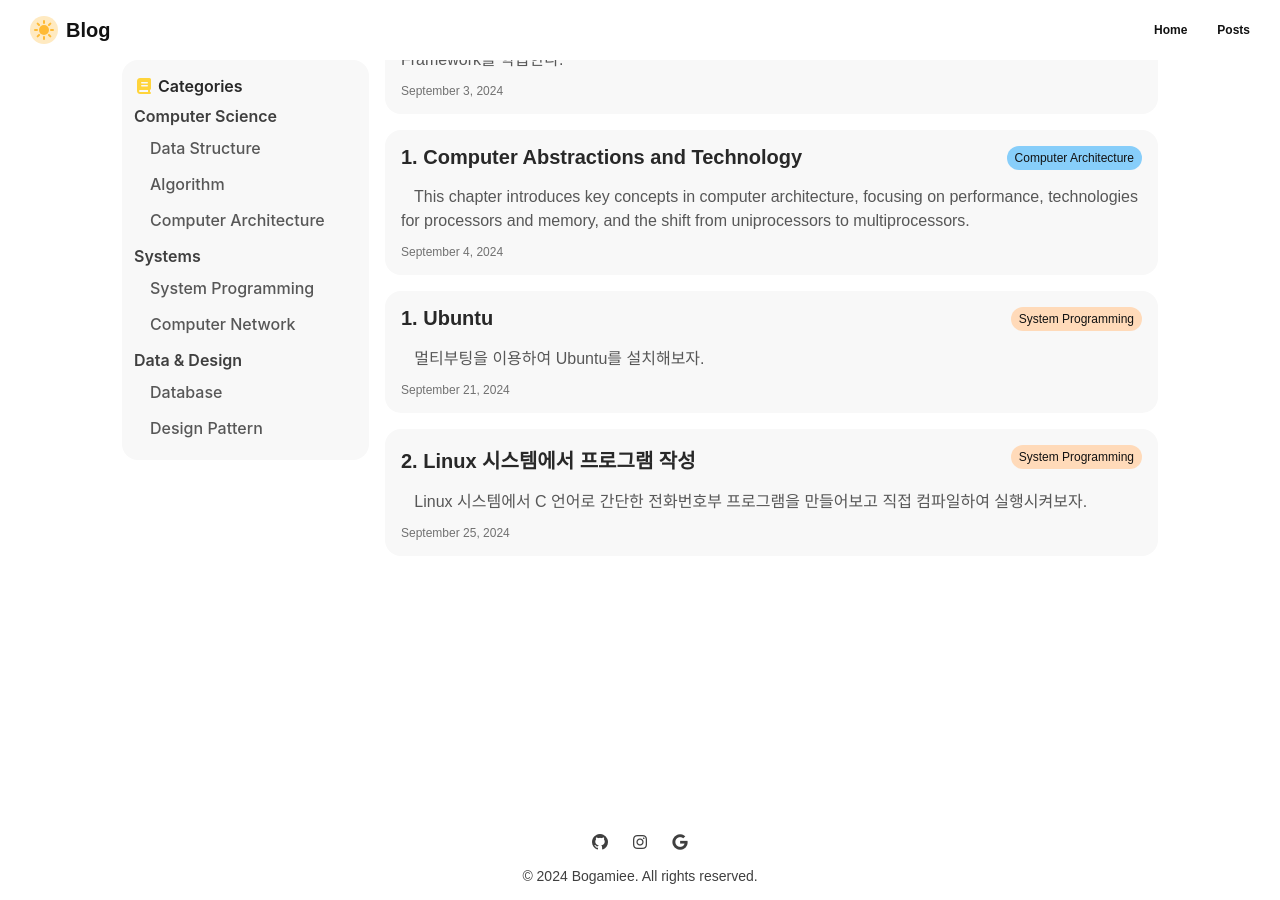
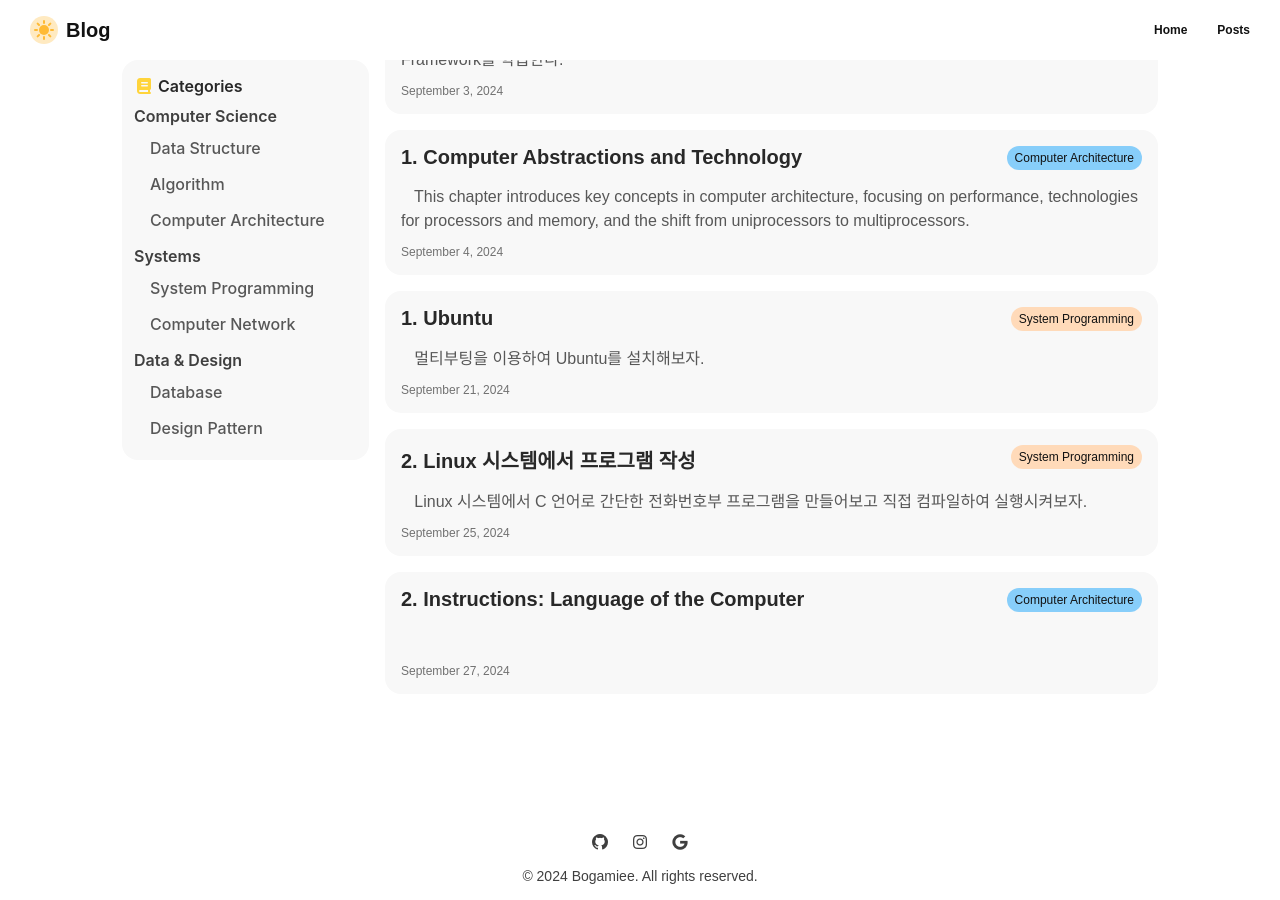
Before and after one commit to bogamie/bogamie.github.io, a Jekyll site: the page built from _pages/posts.html, in a window 1280 px wide and 900 px high, scrolled down 98 px. Built offline with Jekyll 4.4.1, drawn with Linux system fonts in a browser that asks for light colours; cached includes are drawn as plain includes; nearby versions of some CDN libraries; some web fonts are replaced; some of the changed lines change nothing that is shown.

Commit message:
Feat: Update post content

````diff
--- /dev/null
+++ b/_posts/Computer Architecture/2024-09-27-computer-architecutre-2.md
@@ -0,0 +1,176 @@
+---
+title:  "2. Instructions: Language of the Computer"
+excerpt: "&nbsp;&nbsp; "
+date:   2024-09-27 21:35:57 +0900
+categories: Computer Architecture
+permalink: posts/2-instructions-language-of-the-computer
+published: true
+# Data Structure / Algorithm / Computer Architecture / System Programming / Computer Network / Database / Design Pattern / Web Programming / JavaScript / Java
+# ![Light Mode Image](){: class="light-mode-img" height="90%" width="90%"}
+
+# ![Dark Mode Image](){: class="dark-mode-img" height="90%" width="90%"}
+
+# abstration <img class="lazy" data-src="https://github.com/user-attachments/assets/88804cf0-05c4-4f03-8319-3161edd6f5b7#right" alt="image" height="5%" width="5%">**
+---
+# 2.1 Introduction
+
+&nbsp;&nbsp; The words of a computer's language are called *instructions*, and its vocabulary is called an **instruction sets**[^1]. In this chapter, you will see the instruction set of a real computer, both in the form written by people and in the form read by the computer.
+
+<div class="bg"></div>
+
+# 2.2 Operations of the Computer Hardware
+
+&nbsp;&nbsp; Every computer must be able to perform arithmetic. The MIPS assembly language notation
+
+```assembly
+add a, b, c
+```
+
+&nbsp;&nbsp; instructs a computer to add the two variables `b` and `c` and to put their sum in `a`.
+
+&nbsp;&nbsp; This notation is rigid in that each MIPS arithmetic instruction performs only one operation and must have exactly three variables. For example, suppose we want place the sum of four variables `b`, `c`, `d`, and `e` into vairiable `a`.
+
+&nbsp;&nbsp; The following sequence of instructions adds the four variables:
+
+```assembly
+add a, b, c     # The sum of b and c is placed in a
+add a, a, d     # The sum of b, c and d is now in a
+add a, a, e     # The sum of b, c, d and e is now in a
+```
+
+&nbsp;&nbsp; Thus, it takes three instructions to sum the four variables.
+
+&nbsp;&nbsp; The natural number of operands for an operation like addition is three: the two numbers being added together and a place to put the sum. Requiring every instruction to have exactly three operands, no more and no less, conforms to the philosophy of keeping the hardware simple: hardware for a variable number of operands is more complicated than hardware for a fixed number. This situation illustrates the first of three underlying of hardware design:
+
+&nbsp;&nbsp; *Design Principle 1: **Simplicity favors regularity.***
+
+<div class="bg"></div>
+
+# 2.3 Operands of the Computer Hardware
+
+&nbsp;&nbsp; Unlike programs in high-level languages, the operands of arithmetic instructions are restricted; they must be from a limited number of special locations built directly in hardware called *registers*. Registers are primitives used in hardware design that are also visible to the programmer when the computer is completed, so you can think of registers as the bricks of computer construction. The size of a register in the MIPS architecture is 32 bits; groups of 32 bits occur so frequently that they are given the name **word**[^2] in the MIPS architecture.
+
+&nbsp;&nbsp; The three operands of MIPS arithmetic instructions must each be chosen from one of the 32 32-bit registers. The reason for the limit of 32 registers may be found in the second of our three underlying design principles of hardware technology:
+
+&nbsp;&nbsp; *Design Principle 2: **Smaller is faster.***
+
+&nbsp;&nbsp; A very large number of registers may increase the clock cycle time simply because it takes electronic signals longer when they must travel farther. Guidlines such as "smaller is faster" are not absolutes; 31 registers may not be faster than 32.
+
+&nbsp;&nbsp; The MIPS convention is to use two-character names following a dollar sign to represent a register. [Section 2.8](/posts/2-instructions-language-of-the-computer#28-supporting-procedures-in-computer-hardware) will explain the reasons behind these names. For now, we will use `$s0`, `$s1`, ... for registers that correspond to variables in C and Java programs and `$t0`, `$t1`, ... for temporary registers needed to compile the program into MIPS instructions.
+
+> **Compiling a C Assignment Using Registers**
+>
+> &nbsp;&nbsp The assignment statement from our ealier example:
+>
+> $$
+    \textrm{f}=(\textrm{g}+\textrm{h})-(\textrm{i}+\textrm{j});
+> $$
+>
+> &nbsp;&nbsp; The variable f, g, h, i and j are assigned to the registers $s0, $s1, $s2, $s3 and $s4 respectively. What is the compiled MIPS code?
+>
+> <details><summary><strong>Answer</strong></summary>
+>
+> ```assembly
+> add $t0 $s1 $s2   # register $t0 contains g + h
+> add $t1 $s3 $s4   # register $t1 contains i + j
+> sub $s0 $t0 $t1   # f gets $t0 - $t1, which is (g + h) - (i + j)
+> ```
+>
+> </details>
+
+## a. Memory Operands
+
+&nbsp;&nbsp; The processor can keep only a small amount of data in registers, but computer memory contains billions of data elements. Hence, data structures (arrays and structures) are kept in memory.
+
+&nbsp;&nbsp; The arithmetic operations occur only on registers in MIPS instructions; thus, MIPS must include instructions that transfer data between memory and registers. Such instructions are called **data transfer instructions**[^3]. To access a word in memory, the instruction must supply the memory **address**[^4].
+
+&nbsp;&nbsp; The data transfer instruction that copies data from memory to register is traditionally called *load*. The format of the load instruction is the name of the operation followed by the register to be loaded, then a constant and register used to access memoryt.
+
+<div class="bg"></div>
+
+# 2.4 Signed and Unsigned Numbers
+
+<div class="bg"></div>
+
+# 2.5 Representing Instructions in the Computer
+
+<div class="bg"></div>
+
+# 2.6 Logical Operations
+
+<div class="bg"></div>
+
+# 2.7 Instructions for Making Decisions
+
+<div class="bg"></div>
+
+# 2.8 Supporting Procedures in Computer Hardware
+
+<div class="bg"></div>
+
+# 2.9 Communicating with People
+
+<div class="bg"></div>
+
+# 2.10 MIPS Addressing for 32-Bit Immediates and Addresses
+
+<div class="bg"></div>
+
+# 2.11 Parallelism and Instructions: Synchronization
+
+<div class="bg"></div>
+
+# 2.12 Translating and Starting a Program
+
+<div class="bg"></div>
+
+# 2.13 A C Sort Example to Put It All Together
+
+<div class="bg"></div>
+
+# 2.14 Arrays versus Pointers
+
+<div class="bg"></div>
+
+# 2.15 Advanced Material: Compiling C and Interpreting Java
+
+<div class="bg"></div>
+
+# 2.16 Real Stuff: ARM v7 (32-bit) Instructions
+
+<div class="bg"></div>
+
+# 2.17 Real Stuff: ARM v8 (64-bit) Instructions
+
+<div class="bg"></div>
+
+# 2.18 Real Stuff: RISC-V Instructions
+
+<div class="bg"></div>
+
+# 2.19 Real Stuff: x86 Instructions
+
+<div class="bg"></div>
+
+# 2.20 Going Faster: Matrix Multiply in C
+
+<div class="bg"></div>
+
+# 2.21 Fallacies and Pitfalls
+
+<div class="bg"></div>
+
+# 2.22 Concluding Remarks
+
+<div class="bg"></div>
+
+# 2.23 Historical Perspectives and Further Reading
+
+<div class="bg"></div>
+
+---
+
+[^1]: The vocabulary of commands understood by a given architecture.
+[^2]: The natural unit of access in a computer, usually a group of 32 bits; corresponds to the size of a register in the MIPS architecture.
+[^3]: A command that moves data between memory and registers.
+[^4]: A value used to delineate the location of a specific data element within a memory array.
````
Also changed, not shown: _sass/bogamie-blog/_single.scss (line endings or trailing spaces).
